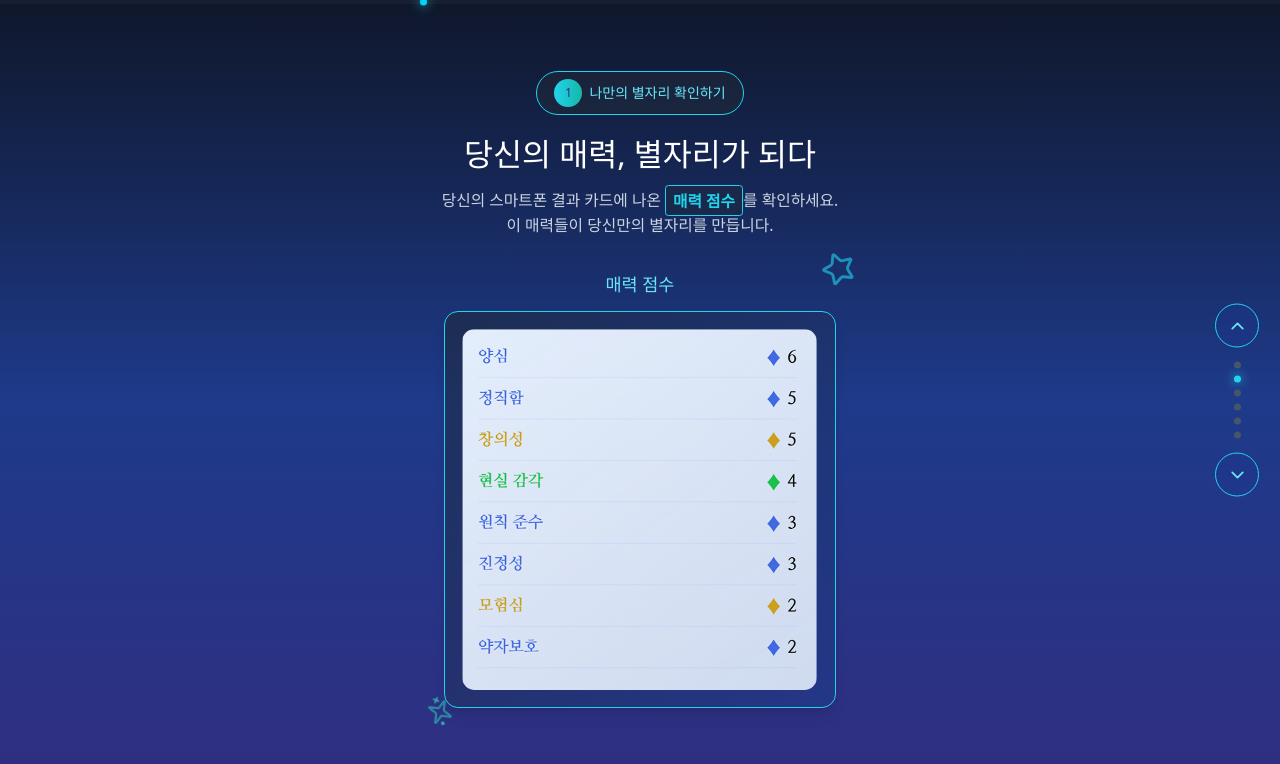
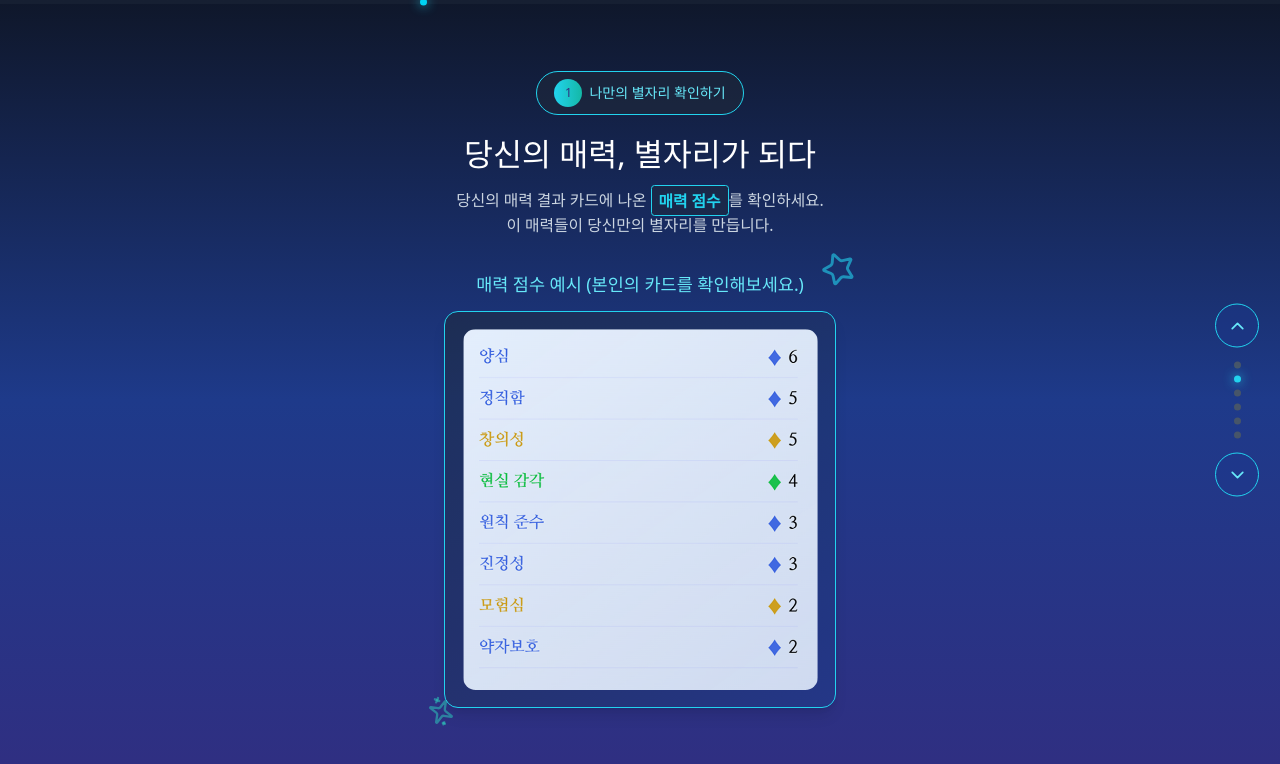
Before and after one commit to wwlsgur08/Aster_belllist, a React (Vite) app: page / in a window 1280 px wide. Both pictures are taken after a click on the button "별자리 여행 시작하기". Shown: the top 764 px of the page. Built offline with nearby package versions, Linux system fonts and the light colour scheme.

Commit message:
Update text content: charm result card and score instructions

```diff
--- a/src/App.tsx
+++ b/src/App.tsx
@@ -316,7 +316,7 @@ function Screen2() {
         <h1 className="text-2xl md:text-4xl mb-3 md:mb-5  " style={{ color: "#ffffff" }}>당신의 매력, 별자리가 되다</h1>
 
         <p className="mb-6 md:mb-10 text-sm md:text-lg" style={{ color: "#cbd5e1" }}>
-          당신의 스마트폰 결과 카드에 나온 <strong className="px-2 py-1 rounded border" style={{ backgroundColor: "rgba(30, 41, 59, 0.5)", borderColor: "#22d3ee", color: "#22d3ee" }}>매력 점수</strong>를 확인하세요.
+          당신의 매력 결과 카드에 나온 <strong className="px-2 py-1 rounded border" style={{ backgroundColor: "rgba(30, 41, 59, 0.5)", borderColor: "#22d3ee", color: "#22d3ee" }}>매력 점수</strong>를 확인하세요.
           <br />이 매력들이 당신만의 별자리를 만듭니다.
         </p>
 
@@ -344,7 +344,7 @@ function Screen2() {
               <Sparkles className="w-5 h-5 md:w-8 md:h-8  " style={{ color: "rgba(45, 212, 191, 0.5)" }} />
             </motion.div>
 
-            <h3 className="font-medium  mb-3 md:mb-4 text-center text-base md:text-xl" style={{ color: "#67e8f9" }}>매력 점수</h3>
+            <h3 className="font-medium  mb-3 md:mb-4 text-center text-base md:text-xl" style={{ color: "#67e8f9" }}>매력 점수 예시 (본인의 카드를 확인해보세요.)</h3>
             <div className="p-3 md:p-5 rounded-2xl border  shadow-lg shadow-cyan-400" style={{ borderColor: "#22d3ee", background: "linear-gradient(to bottom right, rgba(30, 41, 59, 0.6), rgba(30, 58, 138, 0.6))" }}>
               <ImageWithFallback
                 src={attractionDataImage}
```
